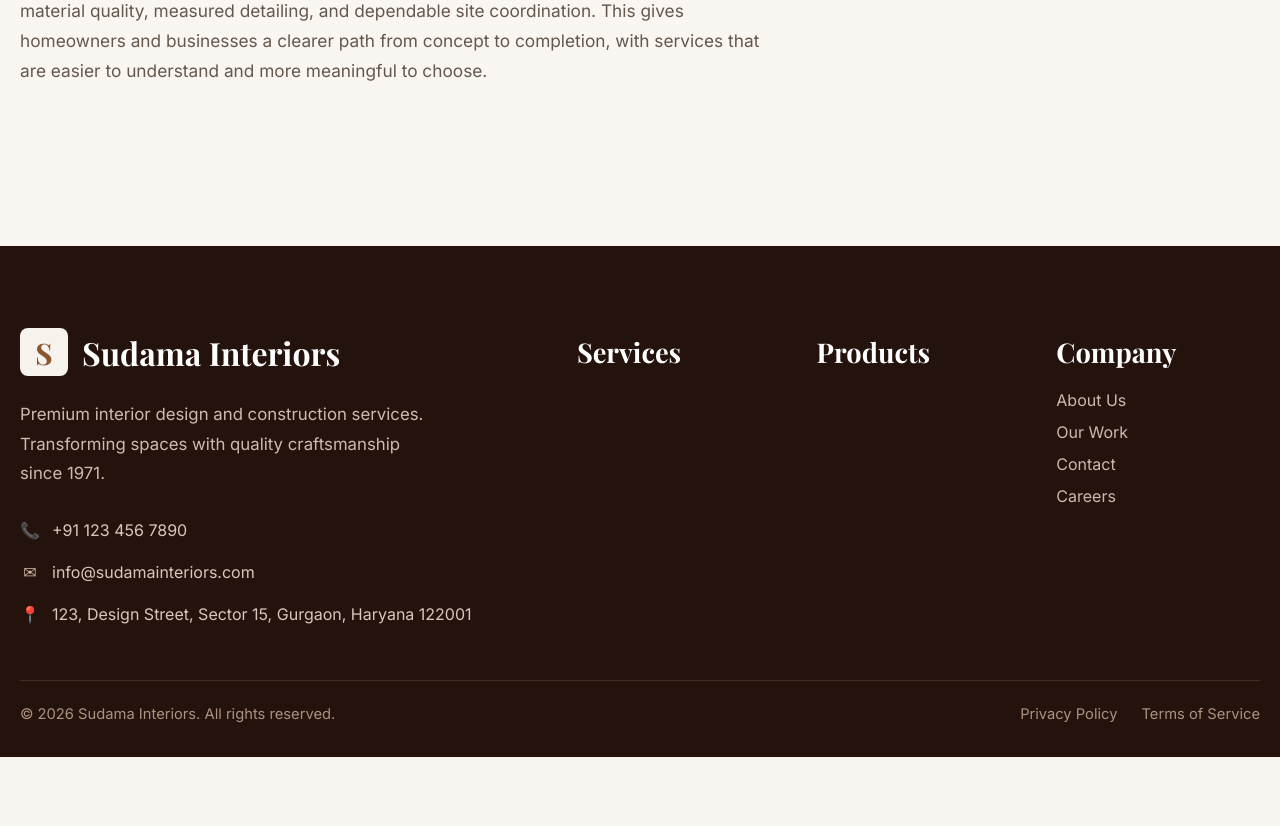
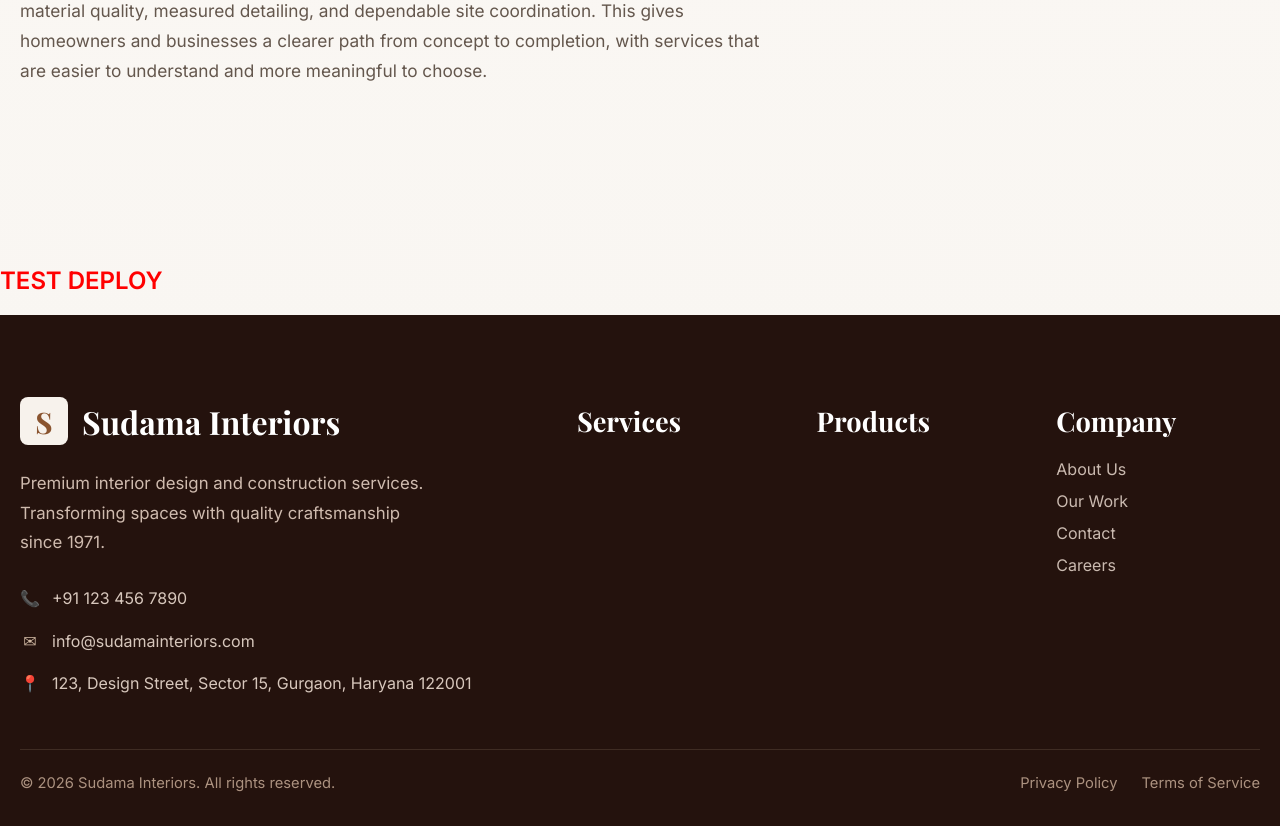
Before and after one commit to ayushujjawal99-stack/sudama-interiors, a Django app: page /services/ in a window 1280 px wide. Shown: the part 532-1358 px from the top of the page. Before the commit the page ends 1289 px from the top, so only its background shows below. Run offline with Django 5.2, Linux system fonts and the light colour scheme; data that the repository does not hold is empty.

Commit message:
force redeploy test

```diff
--- a/templates/services/services_home.html
+++ b/templates/services/services_home.html
@@ -46,4 +46,6 @@
         {% endfor %}
     </div>
 </section>
+
+<h2 style="color:red;">TEST DEPLOY</h2>
 {% endblock %}
```
